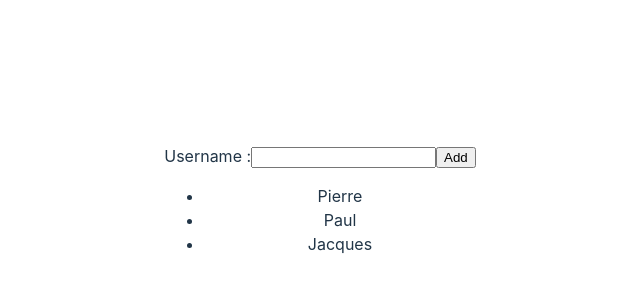
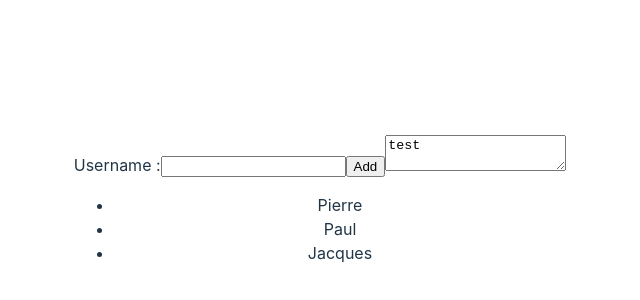
Before and after one commit to Brasero/fsd43-semaine-2-react, a React (Vite) app: page / in a window 1280 px wide. Shown: the part 192-492 px from the top of the page, without its empty margins (320-960 px from the left). Built offline with nearby package versions, Linux system fonts and the light colour scheme.

Commit message:
textarea

```diff
--- a/src/component/Form/index.jsx
+++ b/src/component/Form/index.jsx
@@ -5,6 +5,9 @@ import UserList from '../UserList'
 const Form = () => {
     const [value, setValue] = useState('')
     const [error, setError] = useState('')
+
+    //Valeur et setter du textarea
+    const [text, setText] = useState('test')
     const [list, setList] = useState([
         'Pierre',
         'Paul',
@@ -32,6 +35,11 @@ const Form = () => {
         if (e.target.value.length > 0) {
             setError('')
         }
+    }
+
+    // Fonction de modification du textarea
+    const handleTextChange = (e) => {
+        setText(e.target.value)
     }
 
     const handleSubmit = (e) => {
@@ -63,6 +71,11 @@ const Form = () => {
             type='submit'
             value='Add'
            />
+           {
+            //TextArea controlé en React
+           }
+           <textarea value={text} onChange={handleTextChange} />
+
            <div>{error && error}</div>
 
            <UserList list={list} />
```
